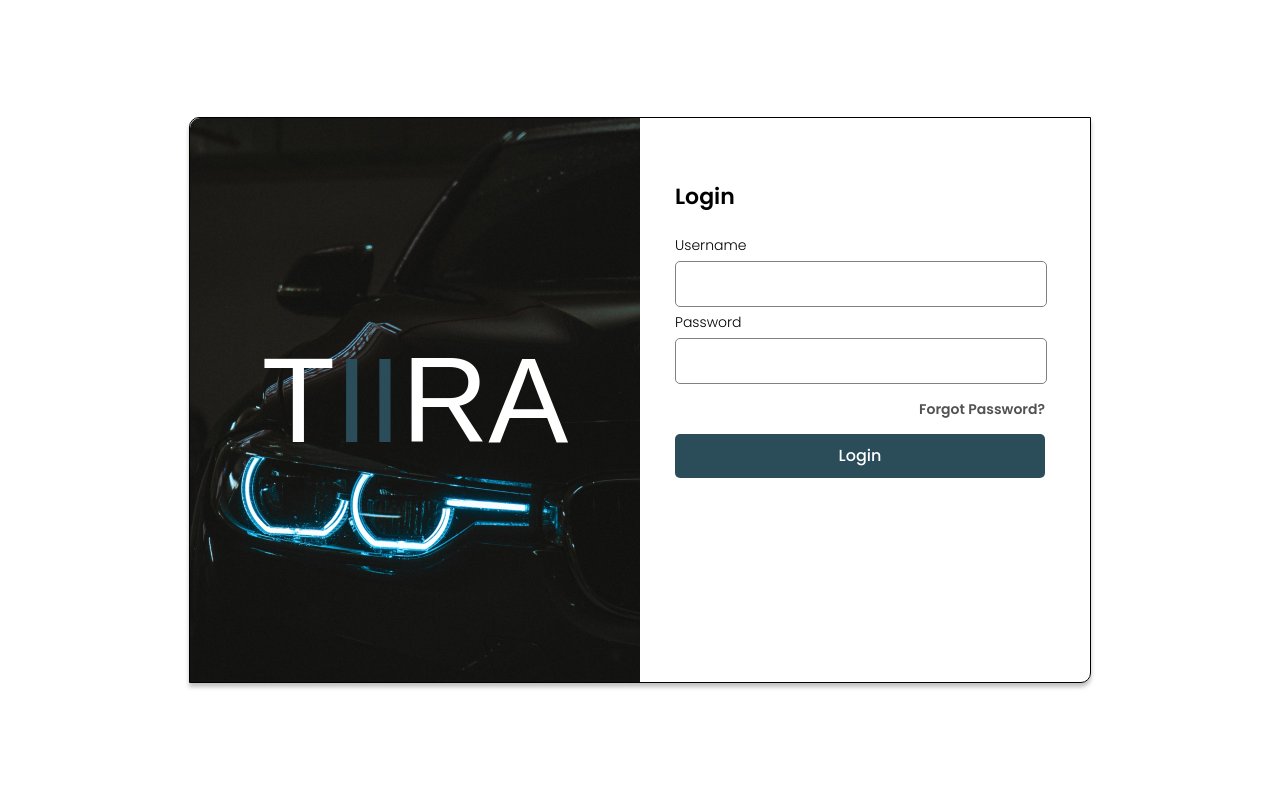
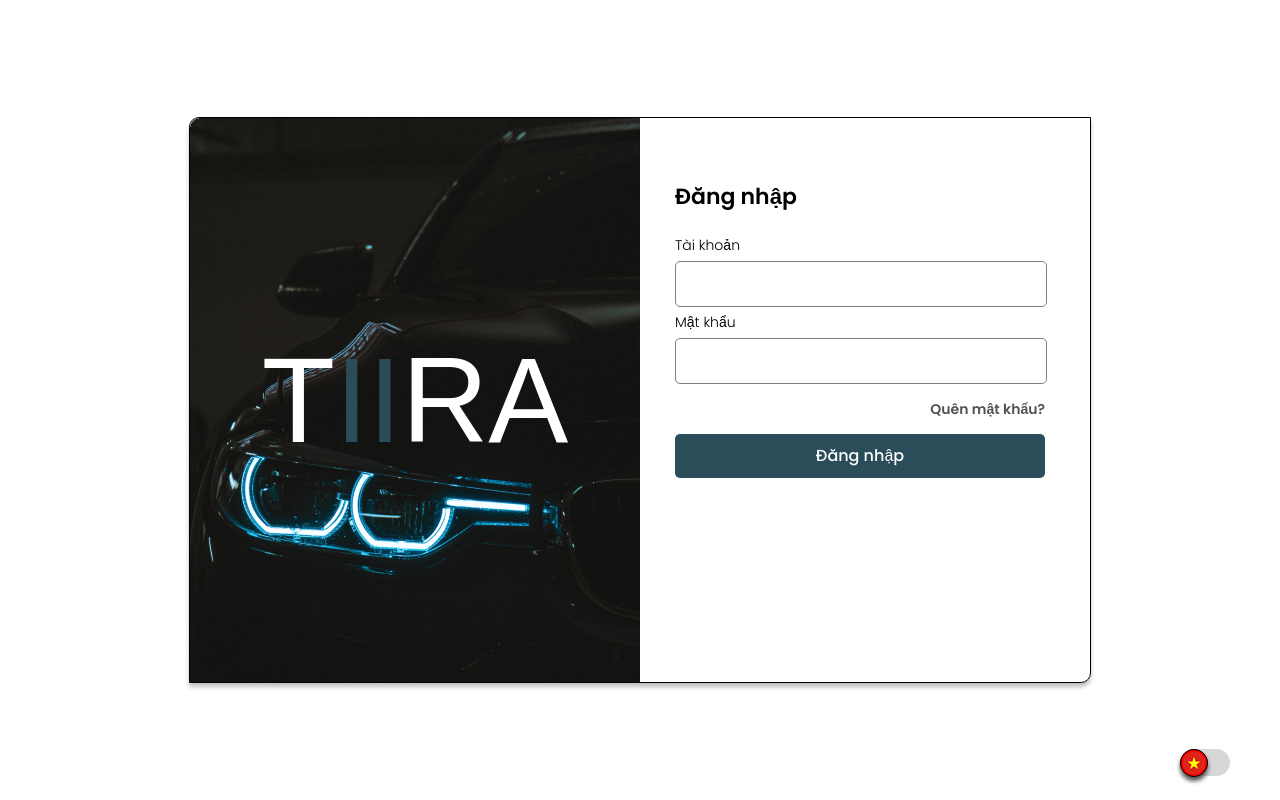
Before and after one commit to huxfuoc/rent-car, a React (Vite) app: page /login in a window 1280 px wide. Built offline with nearby package versions, Linux system fonts and the light colour scheme; a web font is replaced by a local one.

Commit message:
Create Multilingual Website

```diff
--- a/package.json
+++ b/package.json
@@ -12,9 +12,11 @@
   "dependencies": {
     "@amcharts/amcharts5": "^5.8.6",
     "axios": "^1.6.8",
+    "i18next": "^23.10.1",
     "react": "^18.2.0",
     "react-dom": "^18.2.0",
     "react-google-charts": "^4.0.1",
+    "react-i18next": "^14.1.0",
     "react-router-dom": "^6.22.3"
   },
   "devDependencies": {
--- a/src/App.jsx
+++ b/src/App.jsx
@@ -1,9 +1,13 @@
 import React from 'react';
 import { MainRouter } from './routing/Router'
+import LanguageSelector from './components/LanguageSelector';
 
 const App = () => {
     return (
-        <MainRouter />
+        <div>
+            <MainRouter />
+            <LanguageSelector />
+        </div>
     );
 };
 export default App;
--- /dev/null
+++ b/src/components/LanguageSelector.jsx
@@ -0,0 +1,28 @@
+import React, { useState } from 'react';
+import { useTranslation } from 'react-i18next';
+
+
+function LanguageSelector() {
+    const { i18n } = useTranslation();
+    const [isTranslated, setIsTranslated] = useState(false);
+
+    const toggleLanguage = () => {
+        const currentLanguage = i18n.language;
+        const newLanguage = currentLanguage === 'en' ? 'vi' : 'en';
+        i18n.changeLanguage(newLanguage);
+        setIsTranslated(prevState => !prevState);
+    };
+
+    return (
+        <div className='LanguageSelector'>
+            <input
+                type="checkbox"
+                checked={isTranslated}
+                onChange={toggleLanguage}
+                id="toggle-checkbox"
+            />
+            <label htmlFor="toggle-checkbox" className="slider"></label>
+        </div>
+    );
+}
+export default LanguageSelector;
--- a/src/components/Sidebar.jsx
+++ b/src/components/Sidebar.jsx
@@ -1,6 +1,8 @@
+import React from 'react';
 import { Link, useLocation } from 'react-router-dom';
 import 'src/css/Sidebar.scss'
 import { appRoutes } from 'src/routing/Routes'
+// import { useTranslation } from 'react-i18next';
 
 const SidebarLink = ({ to, children, imageSrc, altText }) => {
     const location = useLocation();
@@ -13,6 +15,8 @@ const SidebarLink = ({ to, children, imageSrc, altText }) => {
         </li>
     );
 };
+
+
 
 const Sidebar = () => {
     return (
--- a/src/css/Login.scss
+++ b/src/css/Login.scss
@@ -53,7 +53,8 @@
     gap: 5px;
 }
 
-input {
+#username,
+#password {
     display: flex;
     width: 370px;
     height: 44px;
@@ -81,7 +82,6 @@ input {
     border: none;
     color: #525252;
     cursor: pointer;
-    width: 150px;
     height: 50px;
     text-align: right;
     padding: 0;
@@ -93,7 +93,6 @@ input {
     height: 44px;
     padding: 10px 20px 10px 20px;
     border-radius: 5px;
-    gap: 10px;
     border: none;
     font-family: "Poppins", sans-serif;
     font-size: 16px;
@@ -105,3 +104,67 @@ input {
     color: white;
     cursor: pointer;
 }
+
+#checkbox {
+    width: 10px;
+
+}
+
+.LanguageSelector {
+
+    position: fixed;
+    bottom: 20px;
+    right: 50px;
+    /* Đảm bảo toggle button hiển thị trên các phần tử khác */
+
+}
+
+
+#toggle-checkbox {
+    display: none;
+}
+
+.slider {
+    position: relative;
+    display: inline-block;
+    width: 50px;
+    height: 27px;
+    cursor: pointer;
+    background-color: rgb(215, 215, 215);
+    border-radius: 200px;
+}
+
+.slider:before {
+    content: url('');
+    position: absolute;
+    width: 26px;
+    height: 26px;
+    border-radius: 50%;
+    background-color: none;
+    transition: .4s;
+    border: 1px solid black;
+}
+
+.slider:after {
+    content: url('/src/assets/vi-lang.png');
+    position: absolute;
+    width: 26px;
+    height: 26px;
+    border-radius: 50%;
+    background-color: red;
+    transition: .4s;
+    border: 1px solid black;
+    box-shadow: 0px 4px 4px 0px rgb(83, 83, 83);
+}
+
+#toggle-checkbox:checked+.slider:before {
+    transform: translateX(26px);
+    background-color: blue;
+    content: "";
+}
+
+#toggle-checkbox:checked+.slider:after {
+    transform: translateX(26px);
+    background-color: red;
+    content: url('/src/assets/en-lang.png');
+}
--- a/src/layout/Login.jsx
+++ b/src/layout/Login.jsx
@@ -2,7 +2,11 @@ import React, { useState } from 'react';
 import { useNavigate } from 'react-router-dom';
 import 'src/css/Login.scss';
 
+import { useTranslation } from 'react-i18next'
+
 const Login = () => {
+    const { t } = useTranslation("global")
+
     const [username, setUsername] = useState('');
     const [password, setPassword] = useState('');
     const navigate = useNavigate();
@@ -23,15 +27,15 @@ const Login = () => {
                 <span className='white-text'>T</span><span className='blue-text'>II</span><span className='white-text'>RA</span>
             </div>
             <div className='form-login'>
-                <h3>Login</h3>
+                <h3>{t("header.Login")}</h3>
                 <div className='form-input'>
-                    <label htmlFor='username'>Username</label>
+                    <label htmlFor='username'>{t("label.Username")}</label>
                     <input type='text' id='username' value={username} onChange={(e) => setUsername(e.target.value)}></input>
-                    <label htmlFor='password'>Password</label>
+                    <label htmlFor='password'>{t("label.Password")}</label>
                     <input type='password' id='password' value={password} onChange={(e) => setPassword(e.target.value)}></input>
                 </div>
-                <button className='btn-forgot' onClick={handleForgotPassword}>Forgot Password?</button>
-                <button className='btn-login' onClick={handleLogin}>Login</button>
+                <button className='btn-forgot' onClick={handleForgotPassword}>{t("button.Forgot Password?")}</button>
+                <button className='btn-login' onClick={handleLogin}>{t("button.Login")}</button>
             </div>
         </div>
     );
--- /dev/null
+++ b/src/locales/en/loginEN.json
@@ -0,0 +1,24 @@
+{
+    "header": {
+        "Login": "Login"
+    },
+    "label": {
+        "Username": "Username",
+        "Password": "Password",
+        "Todays Statistics": "Todays Statistics",
+        "Income": "Income",
+        "Expences": "Expences",
+        "Today": "Today",
+        "Compare to": "Compare to",
+        "yesterday": "yesterday",
+        "Last week": "Last week",
+        "Hire vs Cancel": "Hire vs Cancel",
+        "Total Hired": "Total Hired",
+        "Total Canceled": "Total Canceled",
+        "Total Pending": "Total Pending"
+    },
+    "button": {
+        "Forgot Password?": "Forgot Password?",
+        "Login": "Login"
+    }
+}
--- /dev/null
+++ b/src/locales/i18nConfig.js
@@ -0,0 +1,36 @@
+import i18n from 'i18next';
+import global_en from './en/loginEN.json'
+import global_vi from './vi/loginVI.json'
+
+
+i18n.init({
+    resources: {
+        en: {
+            global: global_en,
+            translation: {
+                "Main Dashboard": "Main Dashboard",
+                "Customer": "Customer",
+                "Categories": "Categories",
+                "Car Manager": "Car Manager",
+                "Orders history": "Oders history"
+            }
+        },
+        vi: {
+            global: global_vi,
+            translation: {
+                "Main Dashboard": "Bảng điều khiển chính",
+                "Customer": "Khách hàng",
+                "Categories": "Danh mục",
+                "Car Manager": "Quản lý xe",
+                "Orders history": "Lịch sử đơn hàng"
+            }
+        },
+    },
+    lng: 'vi',
+    fallbackLng: 'en',
+    interpolation: {
+        escapeValue: false
+    }
+});
+
+export default i18n;
--- /dev/null
+++ b/src/locales/vi/loginVI.json
@@ -0,0 +1,24 @@
+{
+    "header": {
+        "Login": "Đăng nhập"
+    },
+    "label": {
+        "Username": "Tài khoản",
+        "Password": "Mật khẩu",
+        "Todays Statistics": "Thống kê hôm nay",
+        "Income": "Thu nhập",
+        "Expences": "Chi phí",
+        "Today": "Hôm nay",
+        "Compare to": "So sánh với",
+        "yesterday": "ngày hôm qua",
+        "Last week": "Tuần trước",
+        "Hire vs Cancel": "Số lượng thuê/ huỷ",
+        "Total Hired": "Người thuê",
+        "Total Canceled": "Huỷ đơn",
+        "Total Pending": "Đang chờ"
+    },
+    "button": {
+        "Forgot Password?": "Quên mật khẩu?",
+        "Login": "Đăng nhập"
+    }
+}
--- a/src/routing/Routes.jsx
+++ b/src/routing/Routes.jsx
@@ -1,43 +1,46 @@
-import Dashboard from 'src/pages/Dashboard'
-import Categories from 'src/pages/Categories'
-import Customer from 'src/pages/Customer'
-import CarManager from 'src/pages/CarManager'
-import OrderHistory from 'src/pages/OrderHistory'
+// routes.js
+import Dashboard from 'src/pages/Dashboard';
+import Categories from 'src/pages/Categories';
+import Customer from 'src/pages/Customer';
+import CarManager from 'src/pages/CarManager';
+import OrderHistory from 'src/pages/OrderHistory';
+import i18n from 'src/locales/i18nConfig';
+
 
 export const appRoutes = [
     {
-        name: "Main Dashboard",
+        name: i18n.t("Main Dashboard"),
         layout: "/app",
         path: "/",
         icon: "src/assets/1.png",
         component: Dashboard
     },
     {
-        name: "Customer",
+        name: i18n.t("Customer"),
         layout: "/app",
         path: "/customer",
         icon: "src/assets/2.png",
         component: Customer
     },
     {
-        name: "Categories",
+        name: i18n.t("Categories"),
         layout: "/app",
         path: "/categories",
         icon: "src/assets/3.png",
         component: Categories
     },
     {
-        name: "Car Manager",
+        name: i18n.t("Car Manager"),
         layout: "/app",
         path: "/manager",
         icon: "src/assets/4.png",
         component: CarManager
     },
     {
-        name: "Orders history",
+        name: i18n.t("Orders history"),
         layout: "/app",
         path: "/history",
         icon: "src/assets/5.png",
         component: OrderHistory
     },
-]
+];
```
Also changed, not shown: src/main.jsx (+6 -2 lines), src/pages/Dashboard.jsx (+18 -14 lines), src/assets/en-lang.png (added), src/assets/vi-lang.png (added).
